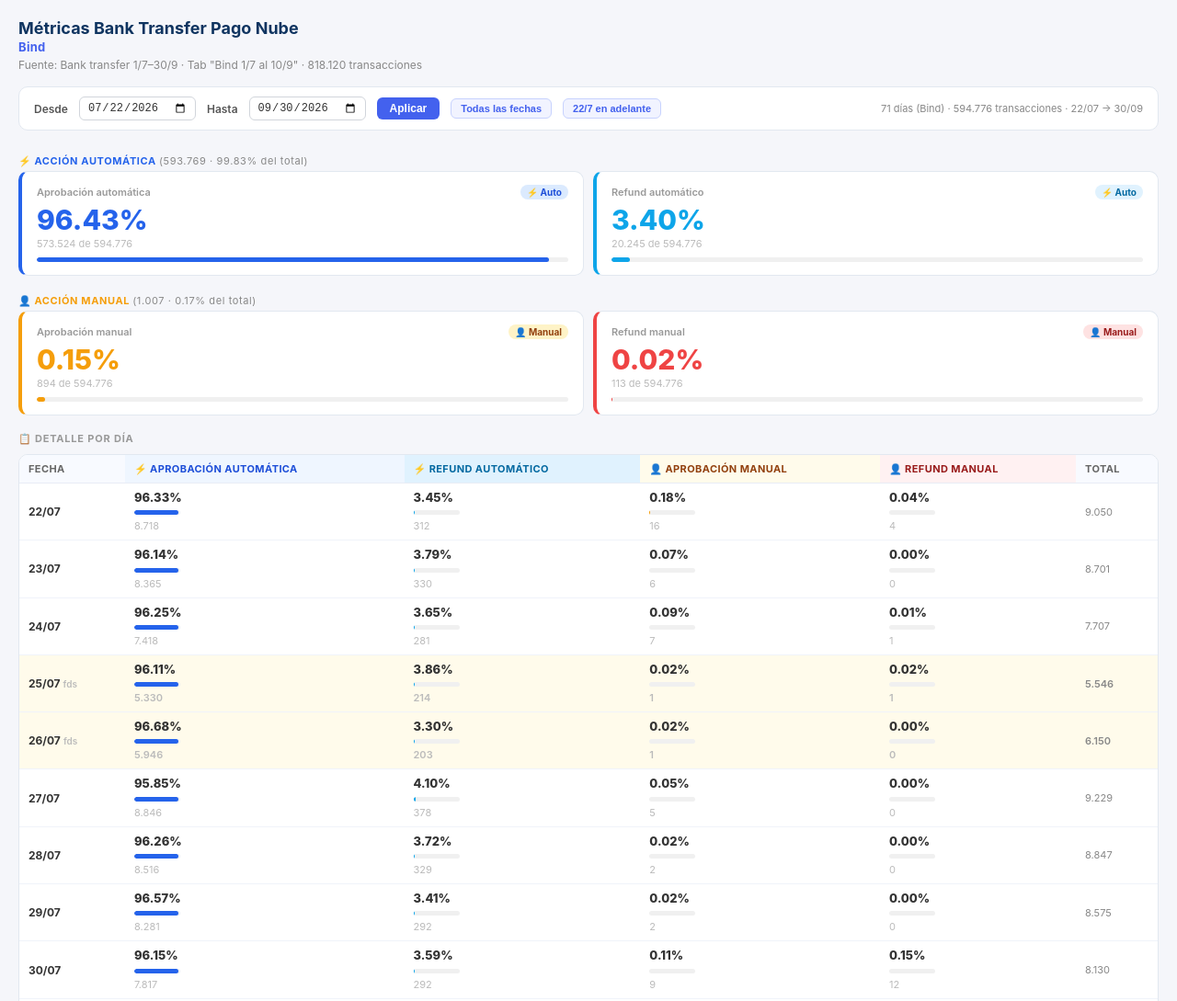
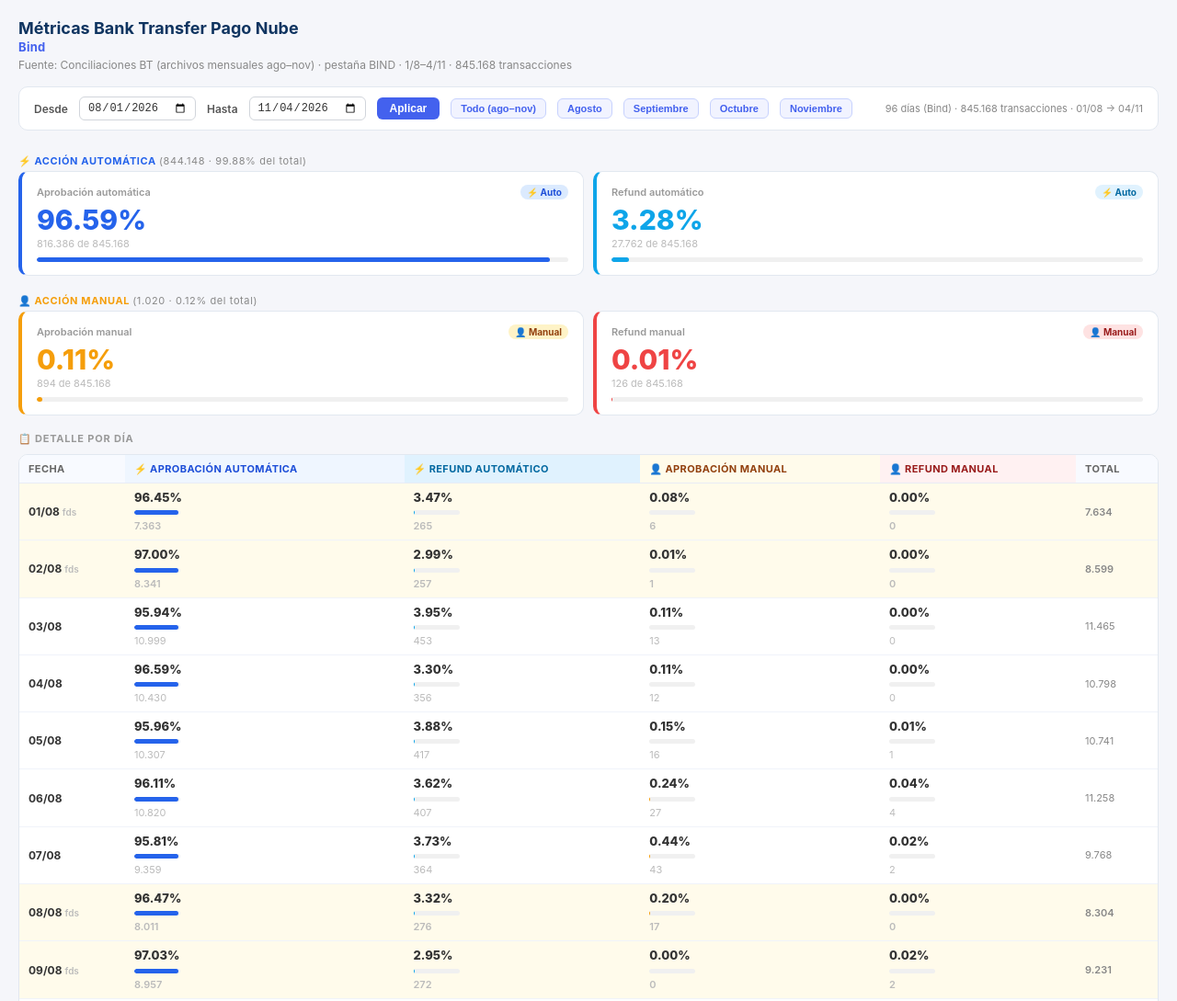
Before and after one commit to mercedesbanus-sudo/panel-acciones-nuvempago, a plain HTML site: page index.html in a window 1280 px wide. Shown: the top 1089 px of the page at 92% size. Drawn offline with Linux system fonts and the light colour scheme.

Commit message:
Rebuild panel: ago-nov desde archivos mensuales de conciliación (Bind + Comercio)

```diff
--- a/index.html
+++ b/index.html
@@ -68,16 +68,19 @@ tr:hover td { background: #fafbff; }
 
 <h1>Métricas Bank Transfer Pago Nube</h1>
 <p style="font-size:13px;font-weight:700;color:#4361ee;margin-bottom:4px;letter-spacing:.3px">Bind</p>
-<p class="subtitle">Fuente: Bank transfer 1/7–30/9 · Tab "Bind 1/7 al 10/9" · 818.120 transacciones</p>
+<p class="subtitle">Fuente: Conciliaciones BT (archivos mensuales ago–nov) · pestaña BIND · 1/8–4/11 · 845.168 transacciones</p>
 
 <div class="toolbar">
 <label>Desde</label>
-<input type="date" id="dateFrom" value="2026-07-22">
+<input type="date" id="dateFrom" value="2026-08-01">
 <label>Hasta</label>
-<input type="date" id="dateTo" value="2026-09-30">
+<input type="date" id="dateTo" value="2026-11-04">
 <button class="btn" onclick="render()">Aplicar</button>
-<button class="btn-sm" onclick="setRange('all')">Todas las fechas</button>
-<button class="btn-sm" onclick="setRange('22')">22/7 en adelante</button>
+<button class="btn-sm" onclick="setRange('all')">Todo (ago–nov)</button>
+<button class="btn-sm" onclick="setRange('08')">Agosto</button>
+<button class="btn-sm" onclick="setRange('09')">Septiembre</button>
+<button class="btn-sm" onclick="setRange('10')">Octubre</button>
+<button class="btn-sm" onclick="setRange('11')">Noviembre</button>
 <span id="range-label"></span>
 </div>
 
@@ -86,43 +89,12 @@ tr:hover td { background: #fafbff; }
 <div style="border-top:2px solid #e2e8f0;margin:32px 0 20px"></div>
 
 <p style="font-size:13px;font-weight:700;color:#4361ee;margin-bottom:4px;letter-spacing:.3px">Comercio</p>
-<p class="subtitle">Fuente: Bank transfer 21/8–30/9 · Tab "Comercio 21/8 - 8/9" · 14.851 transacciones</p>
+<p class="subtitle">Fuente: Conciliaciones BT (archivos mensuales ago–nov) · pestaña Comercio · 21/8–4/11 · 44.121 transacciones</p>
 <div id="panel-comercio"></div>
 
 <script>
 // ── DATA: [date, auto_approved, auto_refund, manual_approved, manual_refund] ──
 const BIND_DATA = [
-["2026-07-01",10079,8,133,83],
-["2026-07-02",10009,141,101,106],
-["2026-07-03",8571,381,74,51],
-["2026-07-04",9825,507,86,38],
-["2026-07-05",10458,545,85,18],
-["2026-07-06",11565,676,89,88],
-["2026-07-07",10144,518,58,51],
-["2026-07-08",9311,531,0,56],
-["2026-07-09",8681,374,0,3],
-["2026-07-10",9077,499,0,26],
-["2026-07-11",7565,393,0,19],
-["2026-07-12",7649,375,0,5],
-["2026-07-13",10916,567,0,24],
-["2026-07-14",20434,702,0,390],
-["2026-07-15",14990,170,0,512],
-["2026-07-16",16236,116,0,678],
-["2026-07-17",8274,69,0,321],
-["2026-07-18",6985,118,0,202],
-["2026-07-19",5044,230,0,1],
-["2026-07-20",8060,469,0,28],
-["2026-07-21",8370,377,5,4],
-["2026-07-22",8718,312,16,4],
-["2026-07-23",8365,330,6,0],
-["2026-07-24",7418,281,7,1],
-["2026-07-25",5330,214,1,1],
-["2026-07-26",5946,203,1,0],
-["2026-07-27",8846,378,5,0],
-["2026-07-28",8516,329,2,0],
-["2026-07-29",8281,292,2,0],
-["2026-07-30",7817,292,9,12],
-["2026-07-31",8530,295,10,1],
 ["2026-08-01",7363,265,6,0],
 ["2026-08-02",8341,257,1,0],
 ["2026-08-03",10999,453,13,0],
@@ -149,14 +121,14 @@ const BIND_DATA = [
 ["2026-08-24",6193,237,10,1],
 ["2026-08-25",7962,303,1,1],
 ["2026-08-26",7936,321,6,2],
-["2026-08-27",7732,246,3,0],
-["2026-08-28",7018,233,8,2],
-["2026-08-29",5604,155,2,0],
-["2026-08-30",6455,193,2,1],
-["2026-08-31",9589,379,11,2],
-["2026-09-01",10612,365,9,5],
-["2026-09-02",9672,305,13,1],
-["2026-09-03",9573,313,5,0],
+["2026-08-27",7742,246,3,0],
+["2026-08-28",7042,233,8,2],
+["2026-08-29",5602,155,2,0],
+["2026-08-30",6463,194,2,1],
+["2026-08-31",9520,377,11,2],
+["2026-09-01",9750,340,9,5],
+["2026-09-02",10125,320,13,1],
+["2026-09-03",9453,317,5,0],
 ["2026-09-04",9147,274,18,0],
 ["2026-09-05",7342,234,0,0],
 ["2026-09-06",8122,227,1,0],
@@ -164,7 +136,7 @@ const BIND_DATA = [
 ["2026-09-08",9307,305,8,0],
 ["2026-09-09",9026,295,9,1],
 ["2026-09-10",8226,260,4,0],
-["2026-09-11",7199,240,7,0],
+["2026-09-11",7749,255,7,0],
 ["2026-09-12",6553,220,2,0],
 ["2026-09-13",6527,200,1,0],
 ["2026-09-14",9223,306,57,1],
@@ -183,7 +155,42 @@ const BIND_DATA = [
 ["2026-09-27",6261,181,1,0],
 ["2026-09-28",7733,288,1,0],
 ["2026-09-29",7667,271,0,0],
-["2026-09-30",8411,297,2,0]
+["2026-09-30",8411,297,2,0],
+["2026-10-01",9090,299,0,0],
+["2026-10-02",7912,238,0,0],
+["2026-10-03",6471,190,0,0],
+["2026-10-04",6506,187,1,0],
+["2026-10-05",10238,390,4,3],
+["2026-10-06",9795,354,2,2],
+["2026-10-07",10182,347,2,1],
+["2026-10-08",9714,317,1,2],
+["2026-10-09",8709,274,6,1],
+["2026-10-10",6733,224,0,2],
+["2026-10-11",6454,186,4,2],
+["2026-10-12",8436,271,3,1],
+["2026-10-13",10167,346,9,0],
+["2026-10-14",9628,334,1,0],
+["2026-10-15",9128,332,0,1],
+["2026-10-16",7542,272,0,1],
+["2026-10-17",5609,174,0,1],
+["2026-10-18",5260,160,2,1],
+["2026-10-19",8501,271,3,1],
+["2026-10-20",8191,263,4,0],
+["2026-10-21",7913,283,0,0],
+["2026-10-22",7719,302,1,1],
+["2026-10-23",7050,278,0,0],
+["2026-10-24",5587,196,0,0],
+["2026-10-25",6096,174,0,0],
+["2026-10-26",8097,309,3,0],
+["2026-10-27",7657,273,0,0],
+["2026-10-28",7300,290,1,0],
+["2026-10-29",7845,259,1,5],
+["2026-10-30",8999,320,0,0],
+["2026-10-31",7919,224,0,0],
+["2026-11-01",11085,260,3,0],
+["2026-11-02",21450,598,4,3],
+["2026-11-03",20141,572,2,1],
+["2026-11-04",21513,668,2,3]
 ];
 
 const COMERCIO_DATA = [
@@ -202,10 +209,10 @@ const COMERCIO_DATA = [
 ["2026-09-08",58,3,0,0],
 ["2026-09-09",604,64,0,0],
 ["2026-09-10",690,41,0,0],
-["2026-09-11",562,0,0,0],
+["2026-09-11",562,58,0,0],
 ["2026-09-14",1857,90,0,2],
 ["2026-09-15",637,37,0,2],
-["2026-09-16",920,29,0,0],
+["2026-09-16",919,29,0,0],
 ["2026-09-17",636,51,0,0],
 ["2026-09-18",578,63,0,0],
 ["2026-09-21",1842,116,1,0],
@@ -215,7 +222,31 @@ const COMERCIO_DATA = [
 ["2026-09-25",474,40,0,0],
 ["2026-09-28",955,59,1,0],
 ["2026-09-29",732,36,0,0],
-["2026-09-30",660,45,0,0]
+["2026-09-30",660,45,0,0],
+["2026-10-01",674,27,8,0],
+["2026-10-02",838,38,4,1],
+["2026-10-05",1952,97,2,0],
+["2026-10-06",652,27,0,0],
+["2026-10-07",666,16,0,0],
+["2026-10-08",663,19,1,0],
+["2026-10-09",620,17,1,0],
+["2026-10-13",3021,90,11,1],
+["2026-10-14",846,19,2,0],
+["2026-10-15",867,21,0,0],
+["2026-10-16",711,18,0,0],
+["2026-10-19",1875,49,6,1],
+["2026-10-20",721,20,0,0],
+["2026-10-21",673,25,0,0],
+["2026-10-22",687,21,0,0],
+["2026-10-23",655,21,0,0],
+["2026-10-26",1808,83,0,0],
+["2026-10-27",690,24,1,0],
+["2026-10-28",561,13,0,0],
+["2026-10-29",521,15,23,0],
+["2026-10-30",482,16,0,0],
+["2026-11-02",5150,162,1,1],
+["2026-11-03",1914,63,1,0],
+["2026-11-04",1035,23,0,0]
 ];
 
 const CATS = [
@@ -231,8 +262,10 @@ function fmtDate(s) { const p=s.split('-'); return `${p[2]}/${p[1]}`; }
 
 function setRange(r) {
 const lastDate = BIND_DATA[BIND_DATA.length-1][0];
-if (r === 'all') { document.getElementById('dateFrom').value='2026-07-01'; document.getElementById('dateTo').value=lastDate; }
-else if (r === '22') { document.getElementById('dateFrom').value='2026-07-22'; document.getElementById('dateTo').value=lastDate; }
+const ends = {'08':'2026-08-31','09':'2026-09-30','10':'2026-10-31','11':lastDate};
+let from='2026-08-01', to=lastDate;
+if (ends[r]) { from = `2026-${r}-01`; to = ends[r] > lastDate ? lastDate : ends[r]; }
+document.getElementById('dateFrom').value=from; document.getElementById('dateTo').value=to;
 render();
 }
 
@@ -322,7 +355,7 @@ function render() {
 const from = document.getElementById('dateFrom').value;
 const to = document.getElementById('dateTo').value;
 const bindData = getFiltered(BIND_DATA);
-const comercioData = COMERCIO_DATA;
+const comercioData = getFiltered(COMERCIO_DATA);
 const grandBind = bindData.reduce((s,d)=>s+d[1]+d[2]+d[3]+d[4],0);
 document.getElementById('range-label').textContent =
 `${bindData.length} días (Bind) · ${fmt(grandBind)} transacciones` + (from||to ? ` · ${from ? fmtDate(from) : '…'} → ${to ? fmtDate(to) : '…'}` : '');
```
